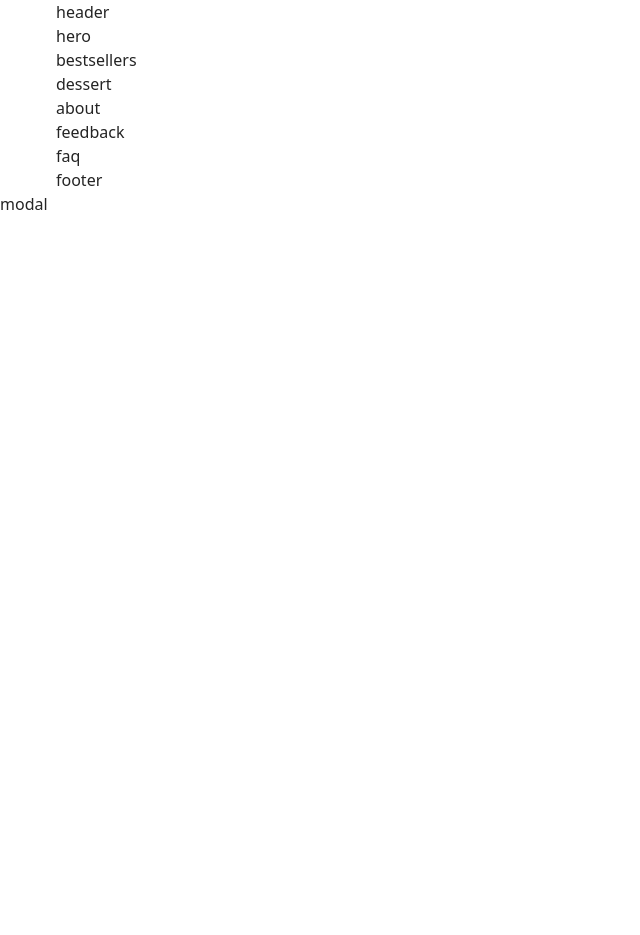
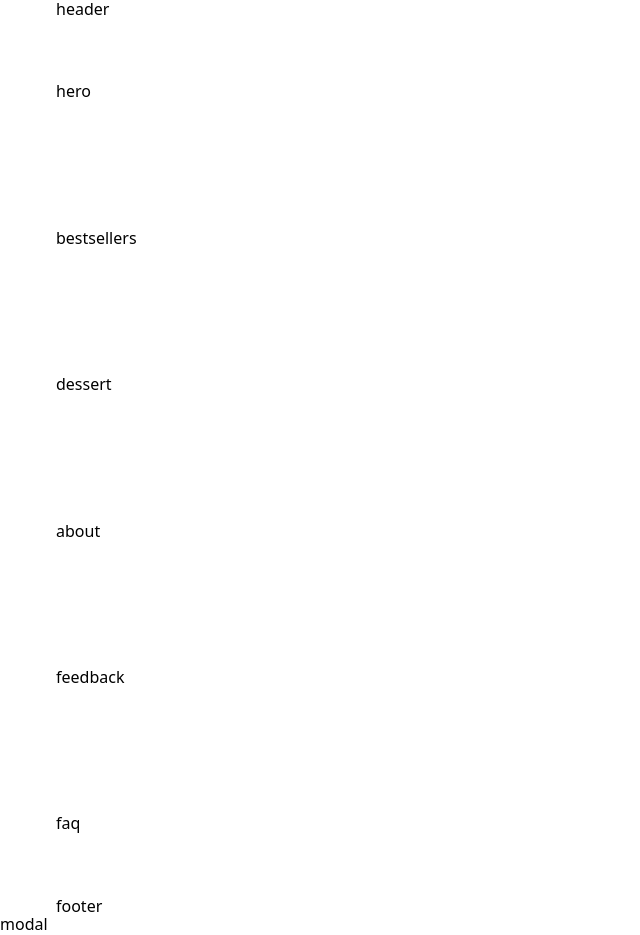
Before and after one commit to GoitStudentsWorks/js_129_romanklopyk, a plain HTML site: page index.html in a window 1280 px wide. Shown: the whole page, without its empty margins (0-640 px from the left). Before the commit the page ends 800 px from the top, so only its background shows below. Drawn offline with Linux system fonts and the light colour scheme; files that its build step writes are made by us from their sources; files whose address does not match are found by name.

Commit message:
Deploying to gh-pages from @ romanklopyk/goit-team-project-js-proj-8@f3dcc0922d4c5edde5f9d2c2cda312ec2709ba46 🚀

```diff
--- a/index.html
+++ b/index.html
@@ -5,7 +5,7 @@
     <meta content="width=device-width, initial-scale=1.0" name="viewport" />
     <title>Солодка майстерня</title>
   <script type="module" crossorigin src="/goit-team-project-js-proj-8/index.js"></script>
-  <link rel="stylesheet" crossorigin href="/goit-team-project-js-proj-8/assets/index-C0mpEail.css">
+  <link rel="stylesheet" crossorigin href="/goit-team-project-js-proj-8/assets/index-CKyDxpZk.css">
 </head>
 <body>
 <header class="header">
```
Also changed, not shown: assets/index-C0mpEail.css (deleted, +0 -1 lines), assets/index-CKyDxpZk.css (added, +1 -0 lines). Lines whose indentation alone changed are shown as unchanged.
